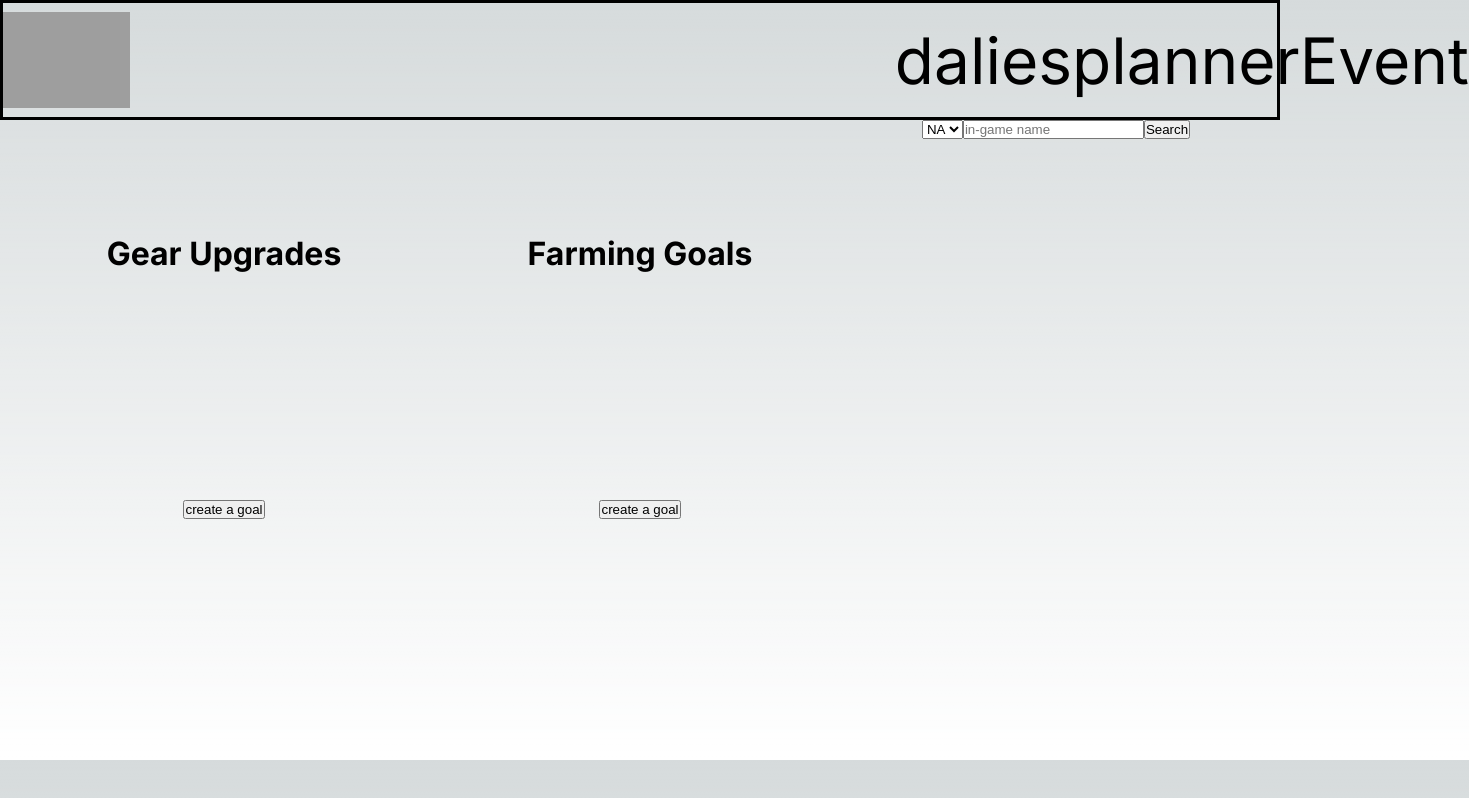
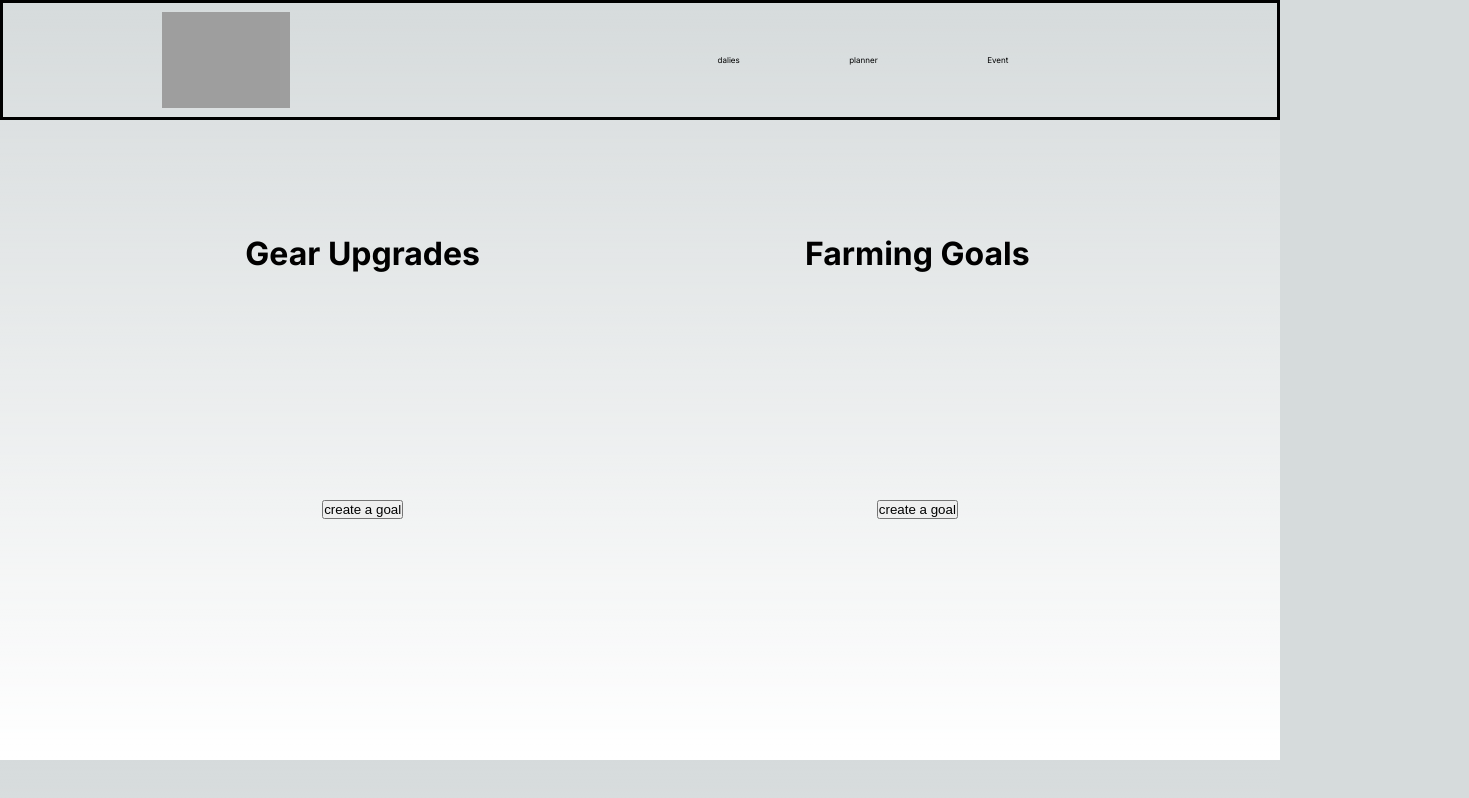
Before and after one commit to owen-na/maplemania, a Next.js app: page /Planner in a window 1280 px wide. Shown: the whole page, 1469 px wide, since content can reach past the window. Built offline with nearby package versions, Linux system fonts and the light colour scheme; grey boxes are pictures that could not be loaded.

Commit message:
created 320x640 port for planner page

```diff
--- a/src/Components/Navbar/Navbar.module.css
+++ b/src/Components/Navbar/Navbar.module.css
@@ -2,18 +2,22 @@
     width: 100vw;
     height: 15vh;
     display: flex;
-    justify-content: space-between;
+    justify-content: space-around;
     align-items: center;
     border: black solid;
     /* position: fixed; */
 }
 
 .links {
-    width: 30%;
+    width: 40%;
     height: inherit;
     display: flex;
     align-items: center;
     justify-content: space-evenly;
+}
+
+.links p {
+    font-size: .5rem;
 }
 
 .logo {
--- a/src/Components/TaskHolder/TaskHolder.module.css
+++ b/src/Components/TaskHolder/TaskHolder.module.css
@@ -6,3 +6,10 @@
     justify-content: space-around;
     align-items: center;
 }
+
+@media screen and (max-width: 320px) {
+    .taskContainer {
+        width: 100vw;
+        height: 30vh;
+    }
+}
--- a/src/app/Planner/Planner.module.css
+++ b/src/app/Planner/Planner.module.css
@@ -15,3 +15,12 @@
     flex-direction: row;
     justify-content: center;
 }
+
+@media screen and (max-width: 320px) {
+    .tasks {
+        display: flex;
+        flex-direction: column-reverse;
+        align-items: center;
+    }
+
+}
--- a/src/app/Planner/page.tsx
+++ b/src/app/Planner/page.tsx
@@ -12,10 +12,14 @@ export default function Planner() {
         <div className={styles.tasks}>
             <TaskHolder title = "Gear Upgrades"/>
             <TaskHolder title = "Farming Goals"/>
-            <div className={styles.charDisplay}>
+
+            {/* the bottom portion will be removed for now for progression to a MWV */}
+
+
+            {/* <div className={styles.charDisplay}> */}
                 {/* <p>Parsing MapleRanks or Maplestory rankings page for banner of main character</p> */}
-                {nameGetter()}
-            </div>
+                {/* {nameGetter()} */}
+            {/* </div> */}
             {/* gear upgrades, farming goals, estimated costs*/}
              {/* need it where it has to be showing off reccomendations? not sure yet*/}
         </div>
```
